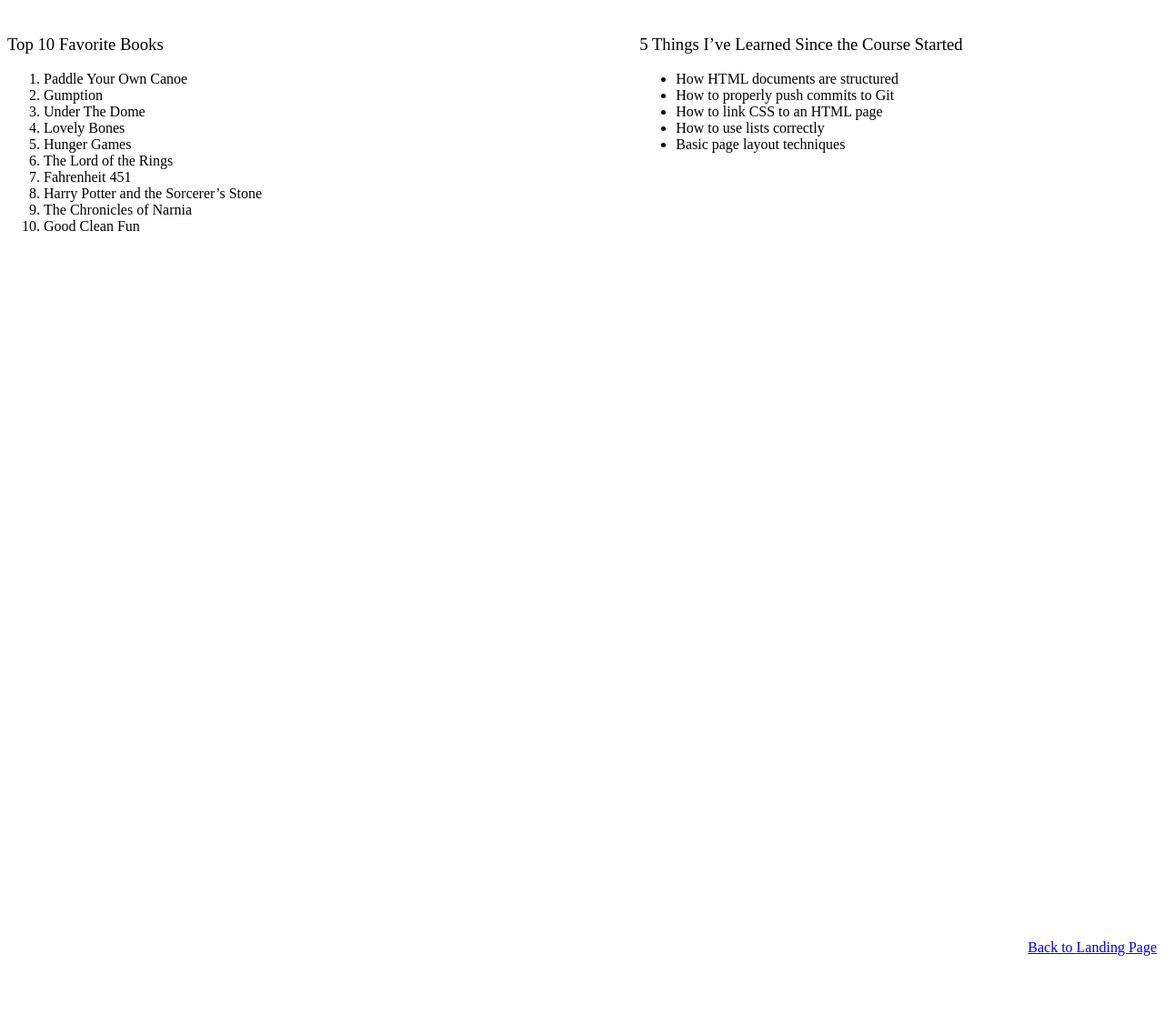
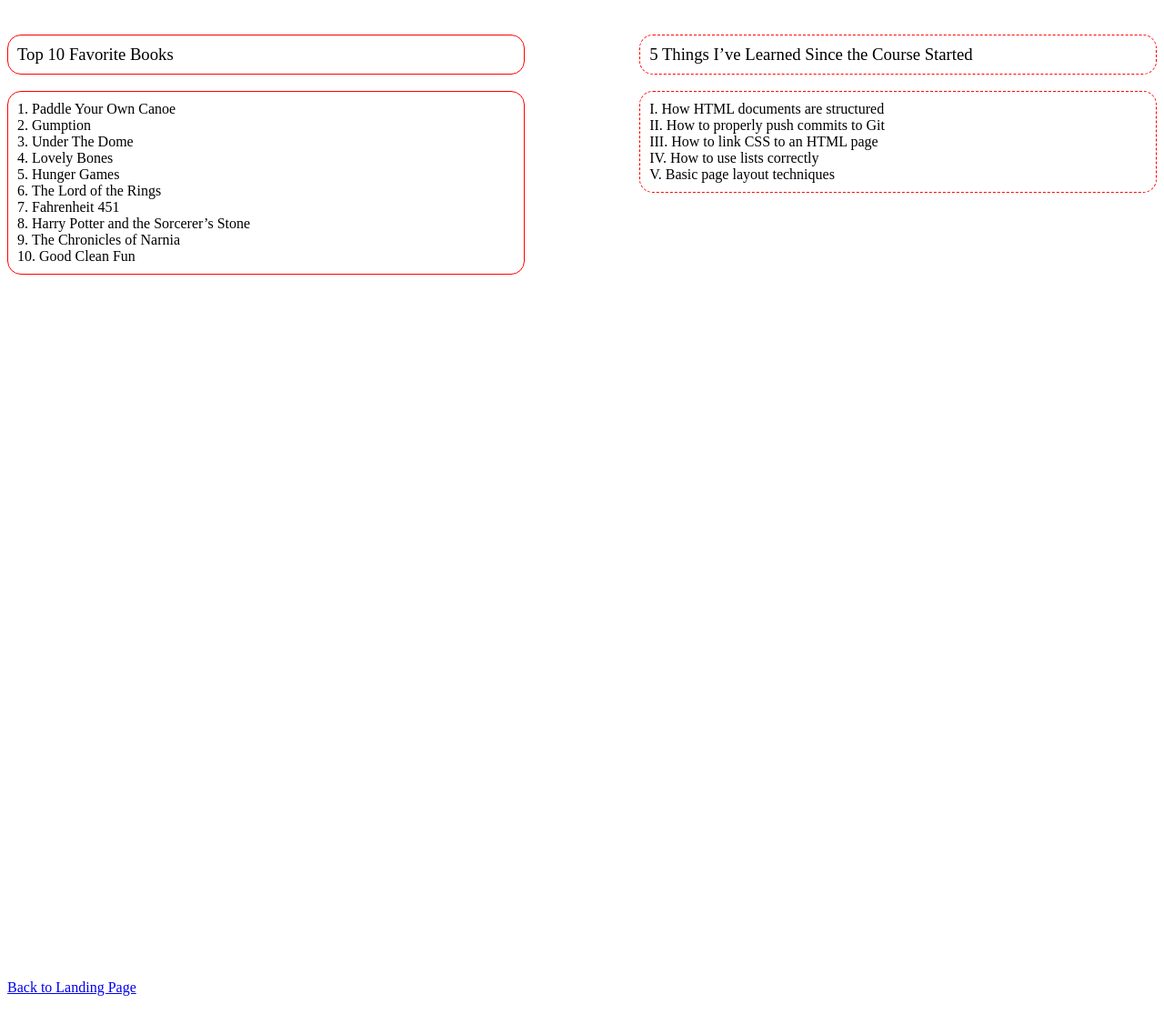
Before and after one commit to mrscottyj/csd-340, a plain HTML site: page module-3/Johnson_Mod3_3.html in a window 1280 px wide. Shown: the part 61-1176 px from the top of the page at 91% size. Before the commit the page ends 1112 px from the top, so only its background shows below. Drawn offline with Linux system fonts and the light colour scheme.

Commit message:
Module 3 V3

```diff
--- a/module-3/Johnson_Mod3_3.css
+++ b/module-3/Johnson_Mod3_3.css
@@ -1,4 +1,4 @@
-/* Center the main title */
+/* Center the h1 title */
 h1 {
     text-align: center;
 }
@@ -9,7 +9,23 @@ h1 {
     width: 45%;
 }
 
-/* h3 styling */
+.left-div {
+    float: left;
+}
+
+.right-div {
+    float: right;
+}
+
+/* Last (bottom) div */
+.bottom-div {
+    width: 100%;
+    margin-top: 60%;
+    float: right;
+    margin-bottom: 20px;
+}
+
+/* h3 font weight */
 h3 {
     font-weight: 500;
 }
@@ -20,39 +36,33 @@ ul {
     font-weight: 300;
 }
 
-/* Ordered list and its title */
-.left-div h3,
-.left-div ol {
+/* ORDERED LIST + TITLE (solid red border) */
+.left-div h3 {
     border: 1px solid red;
     border-radius: 15px;
     padding: 10px;
 }
 
-/* Ordered list number positioning */
 .left-div ol {
+    border: 1px solid red;
+    border-radius: 15px;
+    padding: 10px;
     list-style-position: inside;
 }
 
-/* Unordered list and its title */
-.right-div h3,
-.right-div ul {
+/* UNORDERED LIST + TITLE (dashed red border) */
+.right-div h3 {
     border: 1px dashed red;
     border-radius: 15px;
     padding: 10px;
 }
 
-/* Unordered list bullet style */
 .right-div ul {
+    border: 1px dashed red;
+    border-radius: 15px;
+    padding: 10px;
     list-style-type: upper-roman;
     list-style-position: inside;
-}
-
-/* Bottom div styling */
-.bottom-div {
-    width: 100%;
-    margin-top: 60%;
-    float: right;
-    margin-bottom: 20px;
 }
 
 /* Link hover effect */
--- a/module-3/Johnson_Mod3_3.html
+++ b/module-3/Johnson_Mod3_3.html
@@ -10,13 +10,10 @@
     <div id="container">
 
         <!-- Page Heading -->
-        <h1 style="text-align: center;">
-            Assignment 3.3: Build a Web Page Exercise - Part 3
-        </h1>
+        <h1>Assignment 3.3: Build a Web Page Exercise - Part 3</h1>
 
         <!-- Side-by-side divs -->
-        <div style="width: 45%; float: left;">
-
+        <div class="left-div">
             <h3>Top 10 Favorite Books</h3>
             <ol>
                 <li>Paddle Your Own Canoe</li>
@@ -30,11 +27,9 @@
                 <li>The Chronicles of Narnia</li>
                 <li>Good Clean Fun</li>
             </ol>
-
         </div>
 
-        <div style="width: 45%; float: right;">
-
+        <div class="right-div">
             <h3>5 Things I’ve Learned Since the Course Started</h3>
             <ul>
                 <li>How HTML documents are structured</li>
@@ -43,19 +38,14 @@
                 <li>How to use lists correctly</li>
                 <li>Basic page layout techniques</li>
             </ul>
-
         </div>
 
         <!-- Clear floats -->
         <div style="clear: both;"></div>
 
         <!-- Bottom div -->
-        <div style="width: 100%; margin-top: 60%;">
-
-            <a href="sam.html" style="float: right;">
-                Back to Landing Page
-            </a>
-
+        <div class="bottom-div">
+            <a href="sam.html">Back to Landing Page</a>
         </div>
 
     </div>
```
